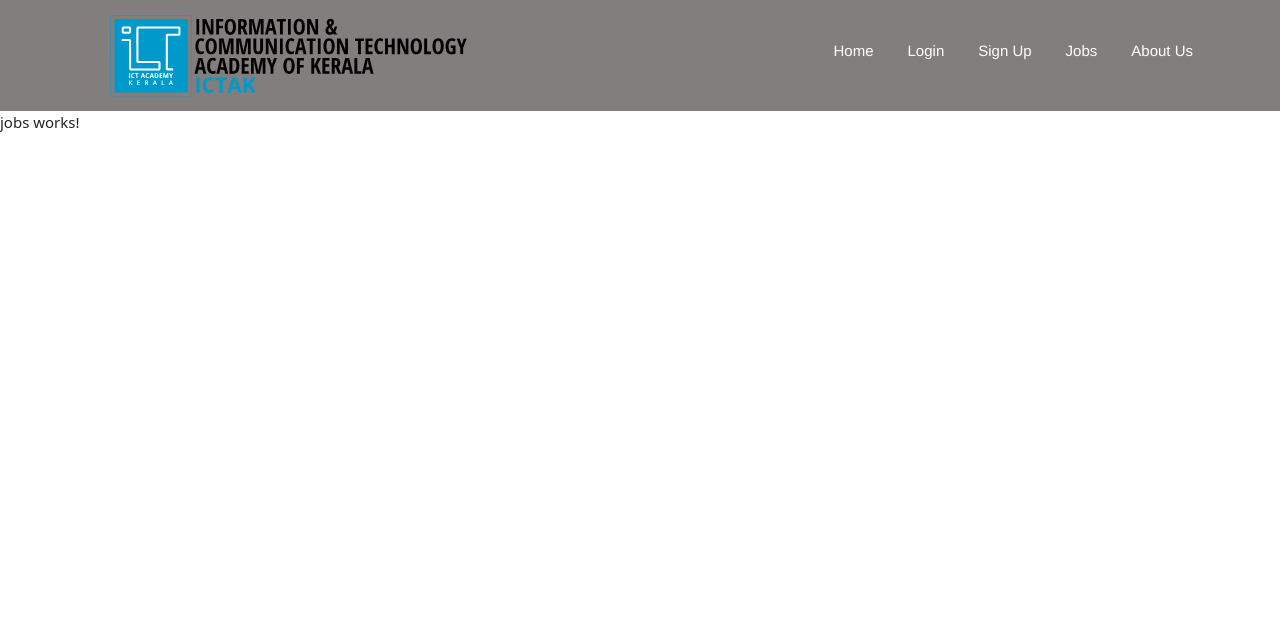
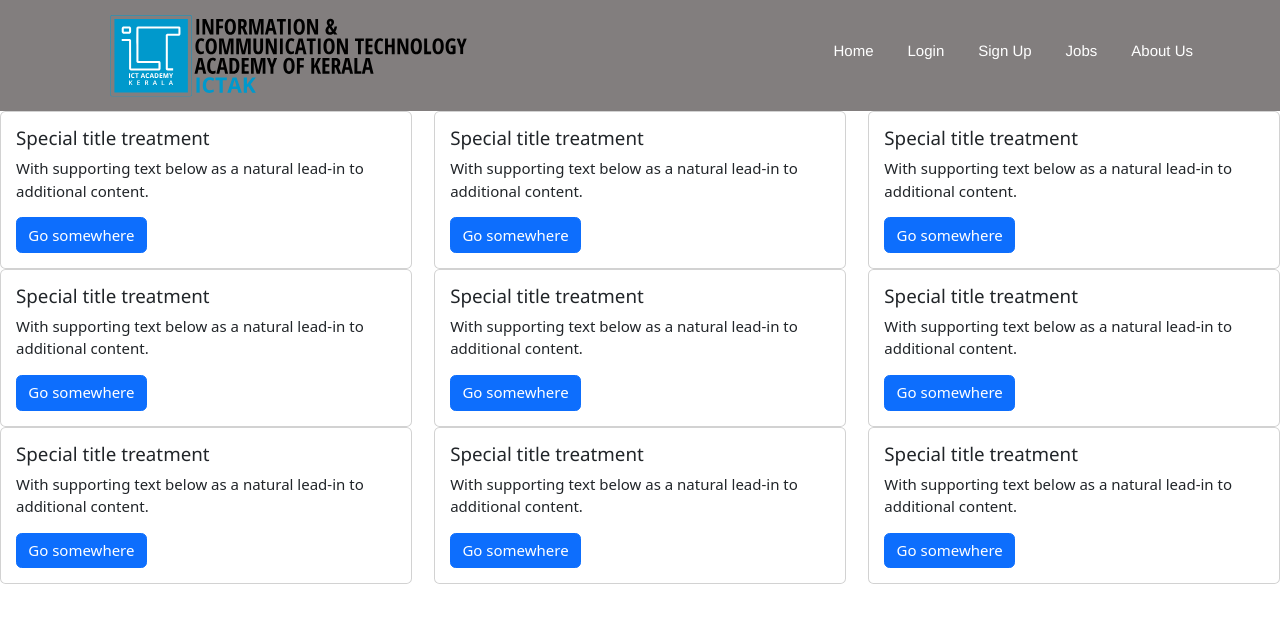
Before and after one commit to athultvinod/ICTAK-Alumni-Job-Portal, an Angular app: page /jobs in a window 1280 px wide. Shown: the top 622 px of the page. Built offline with nearby package versions, Linux system fonts and the light colour scheme.

Commit message:
edited jobs pg

```diff
--- a/src/app/jobs/jobs.component.html
+++ b/src/app/jobs/jobs.component.html
@@ -1 +1,87 @@
-<p>jobs works!</p>
+<div class="row">
+    <div class="col-sm-4">
+      <div class="card">
+        <div class="card-body">
+          <h5 class="card-title">Special title treatment</h5>
+          <p class="card-text">With supporting text below as a natural lead-in to additional content.</p>
+          <a href="#" class="btn btn-primary">Go somewhere</a>
+        </div>
+      </div>
+    </div>
+    <div class="col-sm-4">
+      <div class="card">
+        <div class="card-body">
+          <h5 class="card-title">Special title treatment</h5>
+          <p class="card-text">With supporting text below as a natural lead-in to additional content.</p>
+          <a href="#" class="btn btn-primary">Go somewhere</a>
+        </div>
+      </div>
+    </div>
+    <div class="col-sm-4">
+        <div class="card">
+          <div class="card-body">
+            <h5 class="card-title">Special title treatment</h5>
+            <p class="card-text">With supporting text below as a natural lead-in to additional content.</p>
+            <a href="#" class="btn btn-primary">Go somewhere</a>
+          </div>
+        </div>
+      </div>
+  </div>
+  <div class="row">
+    <div class="col-sm-4">
+      <div class="card">
+        <div class="card-body">
+          <h5 class="card-title">Special title treatment</h5>
+          <p class="card-text">With supporting text below as a natural lead-in to additional content.</p>
+          <a href="#" class="btn btn-primary">Go somewhere</a>
+        </div>
+      </div>
+    </div>
+    <div class="col-sm-4">
+      <div class="card">
+        <div class="card-body">
+          <h5 class="card-title">Special title treatment</h5>
+          <p class="card-text">With supporting text below as a natural lead-in to additional content.</p>
+          <a href="#" class="btn btn-primary">Go somewhere</a>
+        </div>
+      </div>
+    </div>
+    <div class="col-sm-4">
+        <div class="card">
+          <div class="card-body">
+            <h5 class="card-title">Special title treatment</h5>
+            <p class="card-text">With supporting text below as a natural lead-in to additional content.</p>
+            <a href="#" class="btn btn-primary">Go somewhere</a>
+          </div>
+        </div>
+      </div>
+  </div>
+  <div class="row">
+    <div class="col-sm-4">
+      <div class="card">
+        <div class="card-body">
+          <h5 class="card-title">Special title treatment</h5>
+          <p class="card-text">With supporting text below as a natural lead-in to additional content.</p>
+          <a href="#" class="btn btn-primary">Go somewhere</a>
+        </div>
+      </div>
+    </div>
+    <div class="col-sm-4">
+      <div class="card">
+        <div class="card-body">
+          <h5 class="card-title">Special title treatment</h5>
+          <p class="card-text">With supporting text below as a natural lead-in to additional content.</p>
+          <a href="#" class="btn btn-primary">Go somewhere</a>
+        </div>
+      </div>
+    </div>
+    <div class="col-sm-4">
+        <div class="card">
+          <div class="card-body">
+            <h5 class="card-title">Special title treatment</h5>
+            <p class="card-text">With supporting text below as a natural lead-in to additional content.</p>
+            <a href="#" class="btn btn-primary">Go somewhere</a>
+          </div>
+        </div>
+      </div>
+  </div>
```
Also changed, not shown: src/app/jobsservice.service.ts (added, +9 -0 lines), 1 other file (tests, documents, lock files or other folders).
